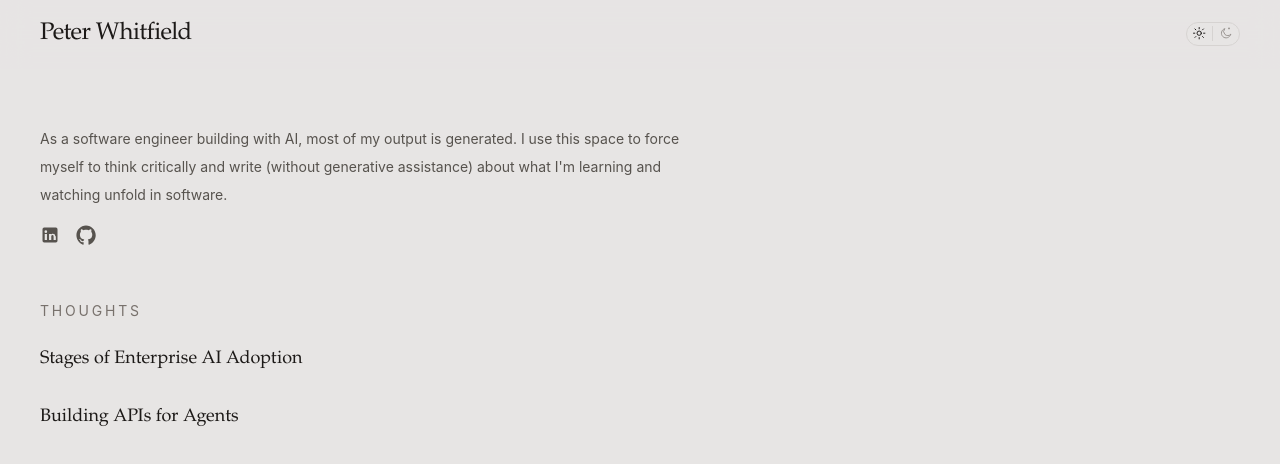
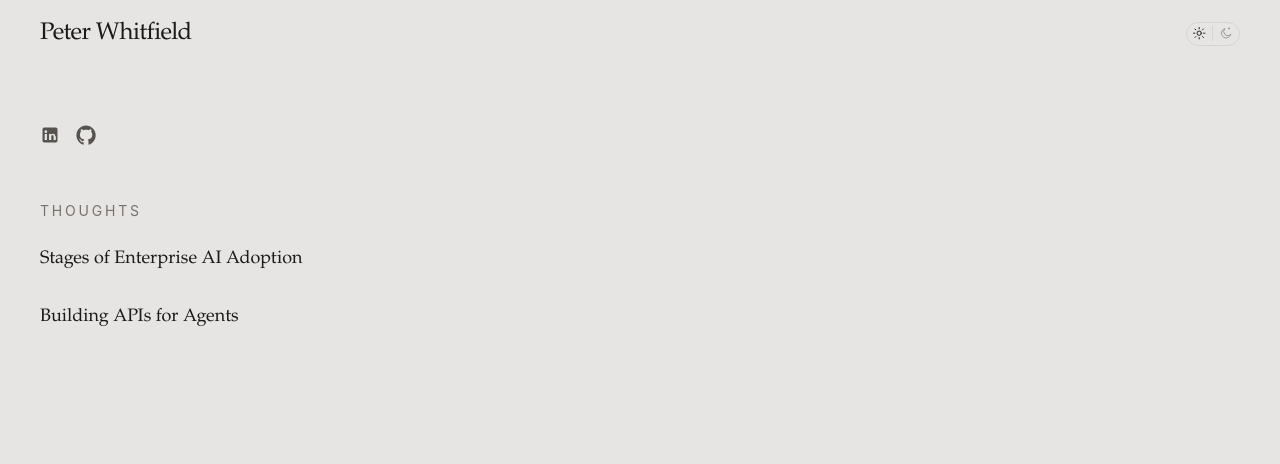
Before and after one commit to petewhitfield/personal-site, a SvelteKit app: page / in a window 1280 px wide. Shown: the top 464 px of the page. Built offline with nearby package versions, Linux system fonts and the light colour scheme.

Commit message:
removed home page blurb

```diff
--- a/src/routes/+page.svelte
+++ b/src/routes/+page.svelte
@@ -11,11 +11,6 @@
 <div class="app-container py-10 sm:py-14">
 	<main>
 		<section aria-label="Links">
-			<p class="app-muted mb-4 max-w-2xl text-sm leading-7">
-				As a software engineer building with AI, most of my output is generated. I use this space to
-				force myself to think critically and write (without generative assistance) about what I'm
-				learning and watching unfold in software.
-			</p>
 			<div class="flex flex-wrap items-center gap-4">
 				<a
 					aria-label="LinkedIn"
```
